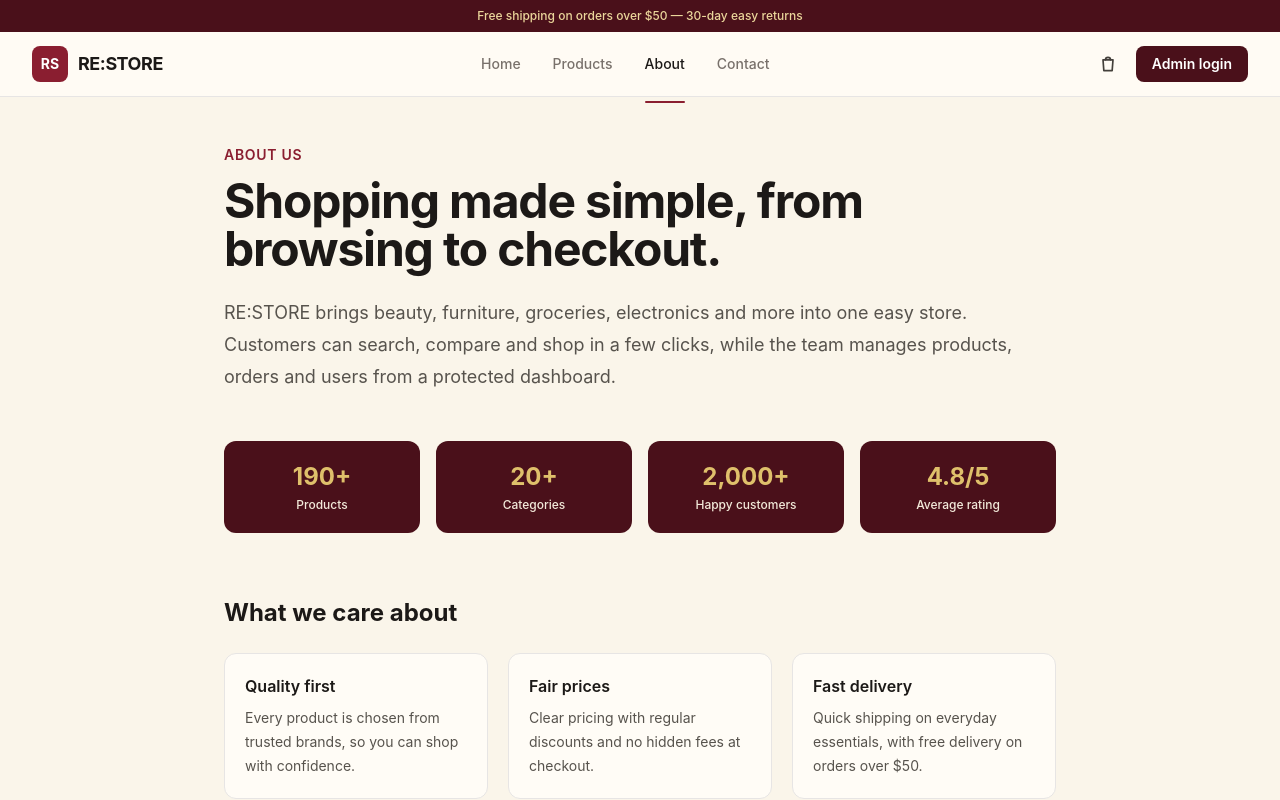
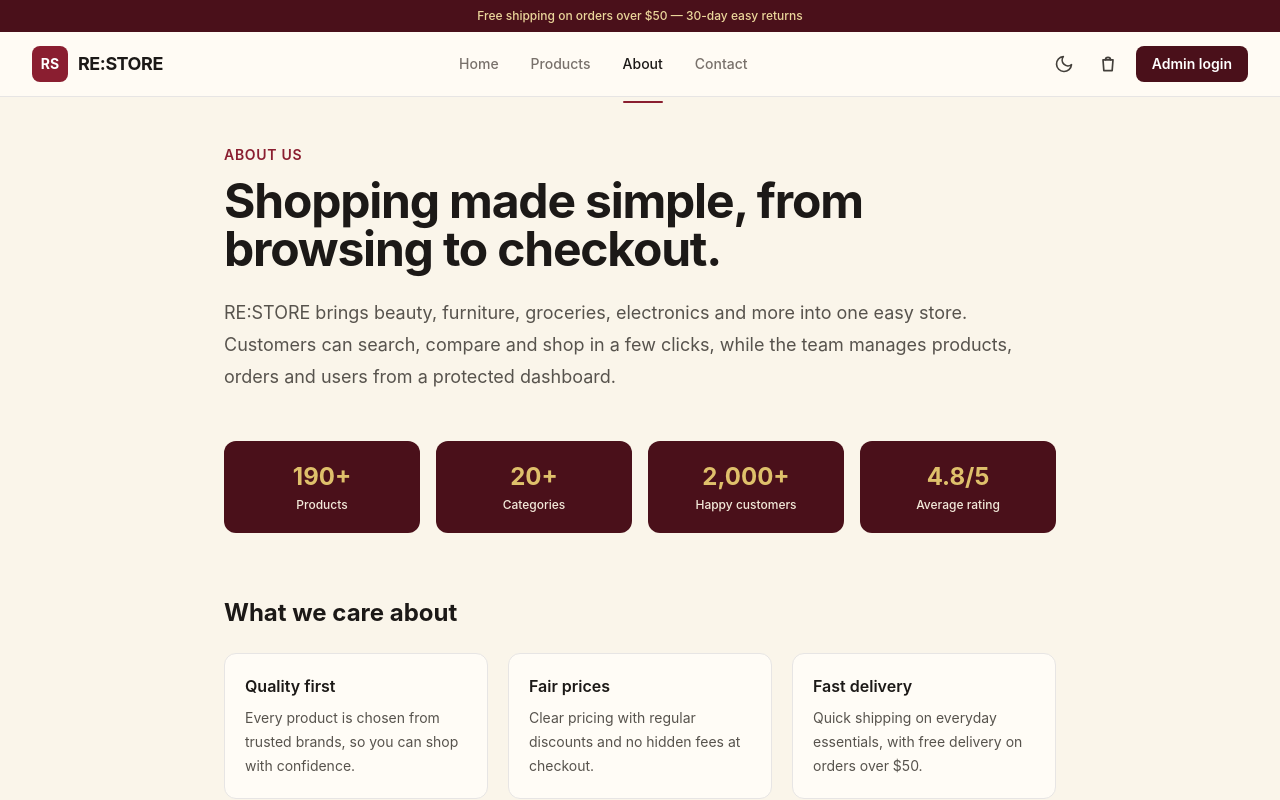
Before and after one commit to HassamKhan0826/React-E-Commerce-Admin-Management-System, a React (Vite) app in the folder react-ecommerce/: page /about in a window 1280 px wide. Shown: the top 800 px of the page. Built offline with nearby package versions, Linux system fonts and the light colour scheme.

Commit message:
feat(theme): add theme toggle to navbar and dashboard header

```diff
--- a/react-ecommerce/src/components/DashboardLayout.jsx
+++ b/react-ecommerce/src/components/DashboardLayout.jsx
@@ -1,9 +1,11 @@
-import { useState } from "react";
+import { useContext, useState } from "react";
 import { Link, Outlet } from "react-router-dom";
 import Sidebar from "./Sidebar";
+import { ThemeContext } from "../context/contexts";
 
 function DashboardLayout() {
   const [isSidebarOpen, setIsSidebarOpen] = useState(false);
+  const { theme, toggleTheme } = useContext(ThemeContext);
 
   return (
     <div className="flex min-h-screen bg-cream-100 text-stone-900">
@@ -28,9 +30,18 @@ function DashboardLayout() {
             <p className="text-sm font-semibold text-stone-900">Admin console</p>
           </div>
 
-          <Link to="/" className="text-sm font-medium text-stone-500 hover:text-brand-600">
-            View store →
-          </Link>
+          <div className="flex items-center gap-3">
+            <button
+              type="button"
+              onClick={toggleTheme}
+              className="rounded-lg border border-stone-300 px-3 py-1.5 text-xs font-semibold text-stone-700 hover:bg-cream-200"
+            >
+              {theme === "light" ? "Dark mode" : "Light mode"}
+            </button>
+            <Link to="/" className="text-sm font-medium text-stone-500 hover:text-brand-600">
+              View store →
+            </Link>
+          </div>
         </header>
 
         <main className="flex-1 p-4 sm:p-6 lg:p-8">
--- a/react-ecommerce/src/components/Navbar.jsx
+++ b/react-ecommerce/src/components/Navbar.jsx
@@ -1,6 +1,6 @@
 import { useContext, useState } from "react";
 import { Link, NavLink, useNavigate } from "react-router-dom";
-import { AuthContext } from "../context/contexts";
+import { AuthContext, ThemeContext } from "../context/contexts";
 import { useCart } from "../hooks/useCart";
 
 const navItems = [
@@ -22,8 +22,24 @@ const mobileLinkClass = ({ isActive }) =>
     isActive ? "bg-brand-50 text-brand-700" : "text-stone-700 hover:bg-cream-200"
   }`;
 
+function ThemeIcon({ theme }) {
+  return (
+    <svg className="h-5 w-5" viewBox="0 0 24 24" fill="none" stroke="currentColor" strokeWidth="2" strokeLinecap="round" strokeLinejoin="round">
+      {theme === "light" ? (
+        <path d="M21 12.8A9 9 0 1 1 11.2 3a7 7 0 0 0 9.8 9.8Z" />
+      ) : (
+        <>
+          <circle cx="12" cy="12" r="4" />
+          <path d="M12 2v2M12 20v2M4.9 4.9l1.4 1.4M17.7 17.7l1.4 1.4M2 12h2M20 12h2M4.9 19.1l1.4-1.4M17.7 6.3l1.4-1.4" />
+        </>
+      )}
+    </svg>
+  );
+}
+
 function Navbar() {
   const { isAuthenticated, logout } = useContext(AuthContext);
+  const { theme, toggleTheme } = useContext(ThemeContext);
   const { totalItems } = useCart();
   const navigate = useNavigate();
   const [isMenuOpen, setIsMenuOpen] = useState(false);
@@ -89,7 +105,16 @@ function Navbar() {
           )}
         </nav>
 
-        <div className="flex items-center gap-2">
+        <div className="flex items-center gap-1">
+          <button
+            type="button"
+            onClick={toggleTheme}
+            aria-label={theme === "light" ? "Switch to dark mode" : "Switch to light mode"}
+            className="flex h-10 w-10 items-center justify-center rounded-lg text-stone-700 hover:bg-cream-200"
+          >
+            <ThemeIcon theme={theme} />
+          </button>
+
           <Link
             to="/cart"
             onClick={closeMenu}
@@ -112,14 +137,14 @@ function Navbar() {
             <button
               type="button"
               onClick={handleLogout}
-              className="hidden rounded-lg border border-stone-300 px-4 py-2 text-sm font-semibold text-stone-700 hover:bg-cream-100 sm:inline-flex"
+              className="ml-1 hidden rounded-lg border border-stone-300 px-4 py-2 text-sm font-semibold text-stone-700 hover:bg-cream-100 sm:inline-flex"
             >
               Logout
             </button>
           ) : (
             <Link
               to="/login"
-              className="hidden rounded-lg bg-brand-900 px-4 py-2 text-sm font-semibold text-white hover:bg-brand-800 sm:inline-flex"
+              className="ml-1 hidden rounded-lg bg-brand-900 px-4 py-2 text-sm font-semibold text-white hover:bg-brand-800 sm:inline-flex"
             >
               Admin login
             </Link>
```
